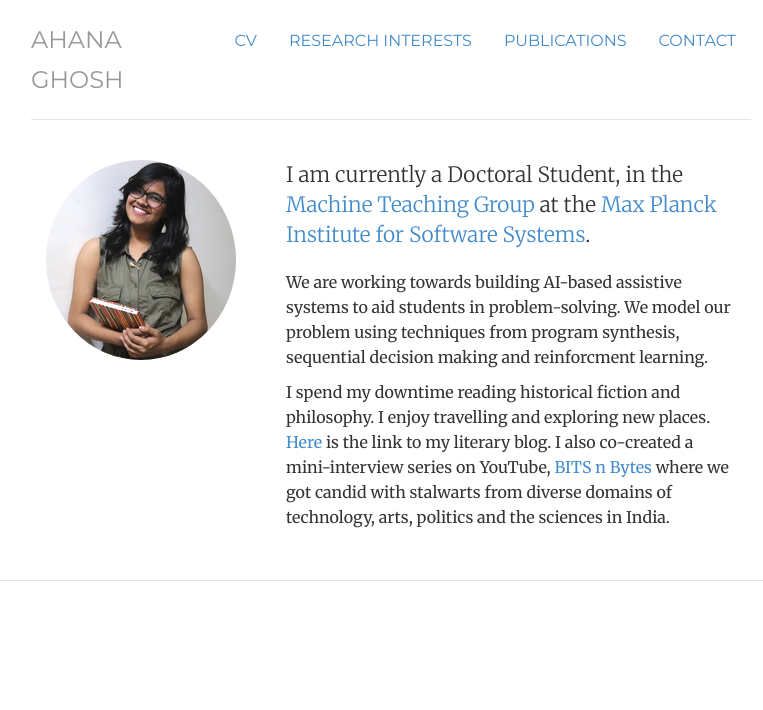
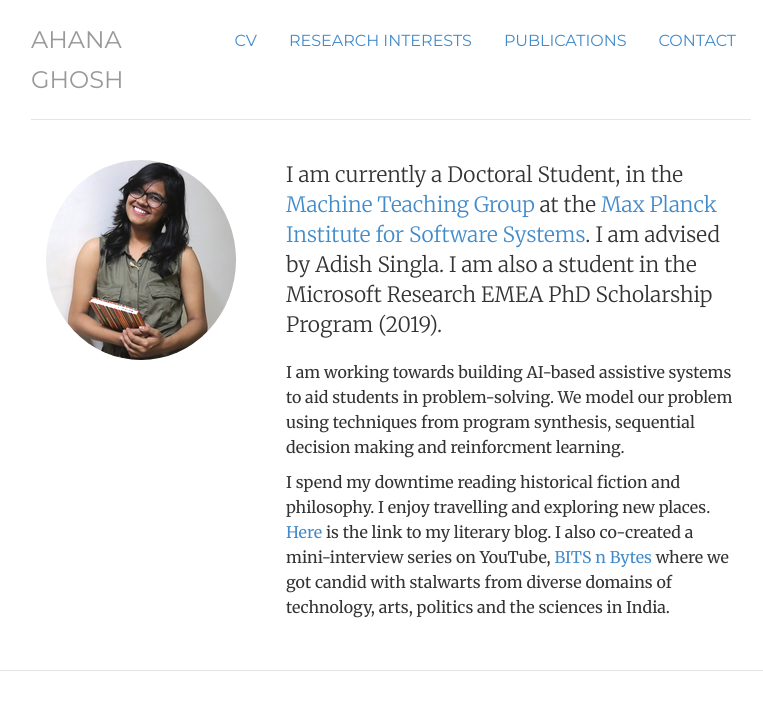
Before and after one commit to ahana204/ahana204.github.io, a Jekyll site: the page built from index.html, in a window 1280 px wide. Shown: the top 710 px of the page, without its empty margins (249-1012 px from the left). Built offline with Jekyll 4.4.1, drawn with Linux system fonts in a browser that asks for light colours.

Commit message:
Update index.html

```diff
--- a/index.html
+++ b/index.html
@@ -14,8 +14,9 @@ description: Ahana Ghosh | Doctoral Student | Max Planck Institute For Software
 	<img  class="img-circle avatar" alt="Ahana Ghosh" src="img/ahana_new.png">
 	</div>
 	<div itemscope itemtype="http://data-vocabulary.org/Person" class="col-sm-8">
-	<p class="lead">I am currently a Doctoral Student, in the <a href="https://machineteaching.mpi-sws.org/index.html">Machine Teaching Group</a> at the <a href="https://www.mpi-sws.org/">Max Planck Institute for Software Systems</a>.</p>
-	<p>We are working towards building AI-based assistive systems to aid students in problem-solving. We model our problem using techniques from program synthesis, sequential decision making and reinforcment learning.
+	<p class="lead">I am currently a Doctoral Student, in the <a href="https://machineteaching.mpi-sws.org/index.html">Machine Teaching Group</a> at the <a href="https://www.mpi-sws.org/">Max Planck Institute for Software Systems</a>.
+		I am advised by Adish Singla. I am also a student in the Microsoft Research EMEA PhD Scholarship Program (2019).</p>
+	<p>I am working towards building AI-based assistive systems to aid students in problem-solving. We model our problem using techniques from program synthesis, sequential decision making and reinforcment learning.
 </p>
 		<p>I spend my downtime reading historical fiction and philosophy. I enjoy travelling and exploring new places. <a href="https://prussianblu.wordpress.com/author/prussianblu/">Here </a>is the link to my literary blog. I also co-created a mini-interview series on YouTube, <a href="https://www.youtube.com/c/BITSnBYTESshow">BITS n Bytes</a> where we got candid with stalwarts from diverse domains of technology, arts, politics and the sciences in India.</p>
 	</div>
```
